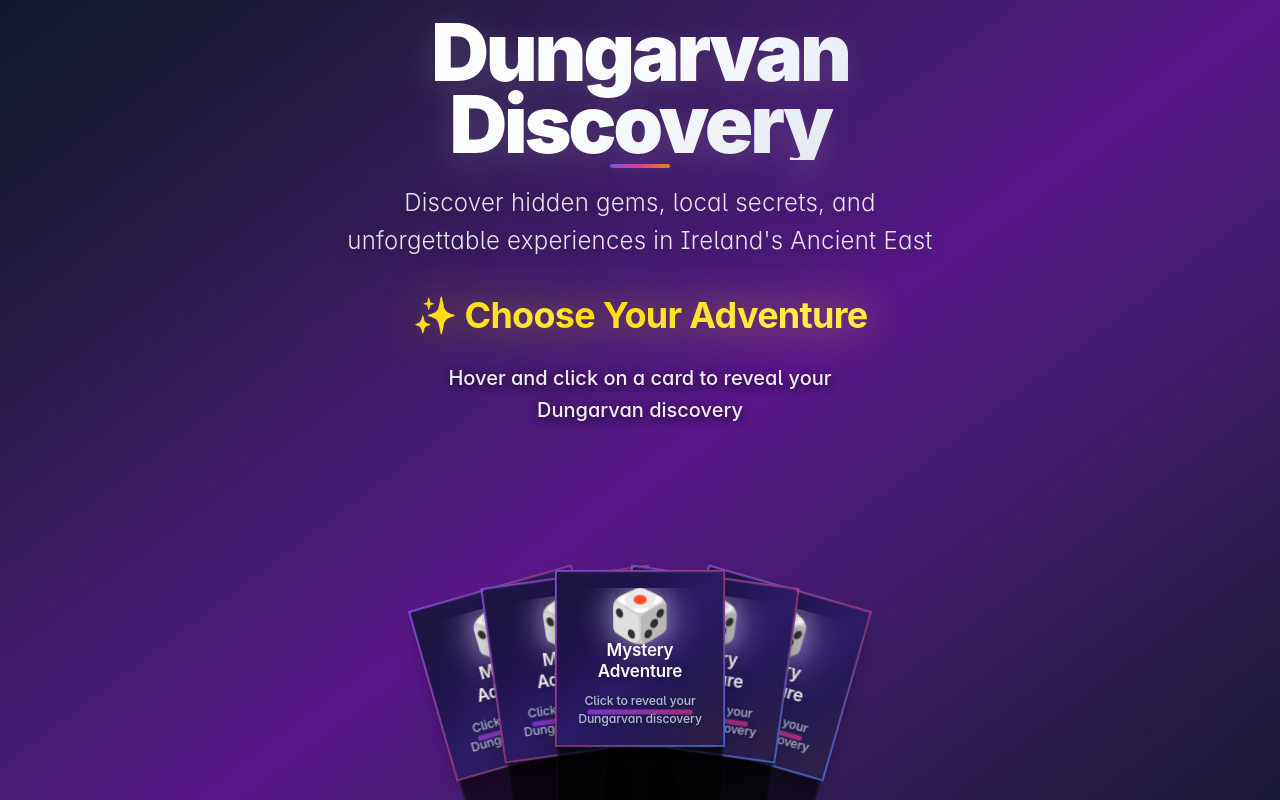
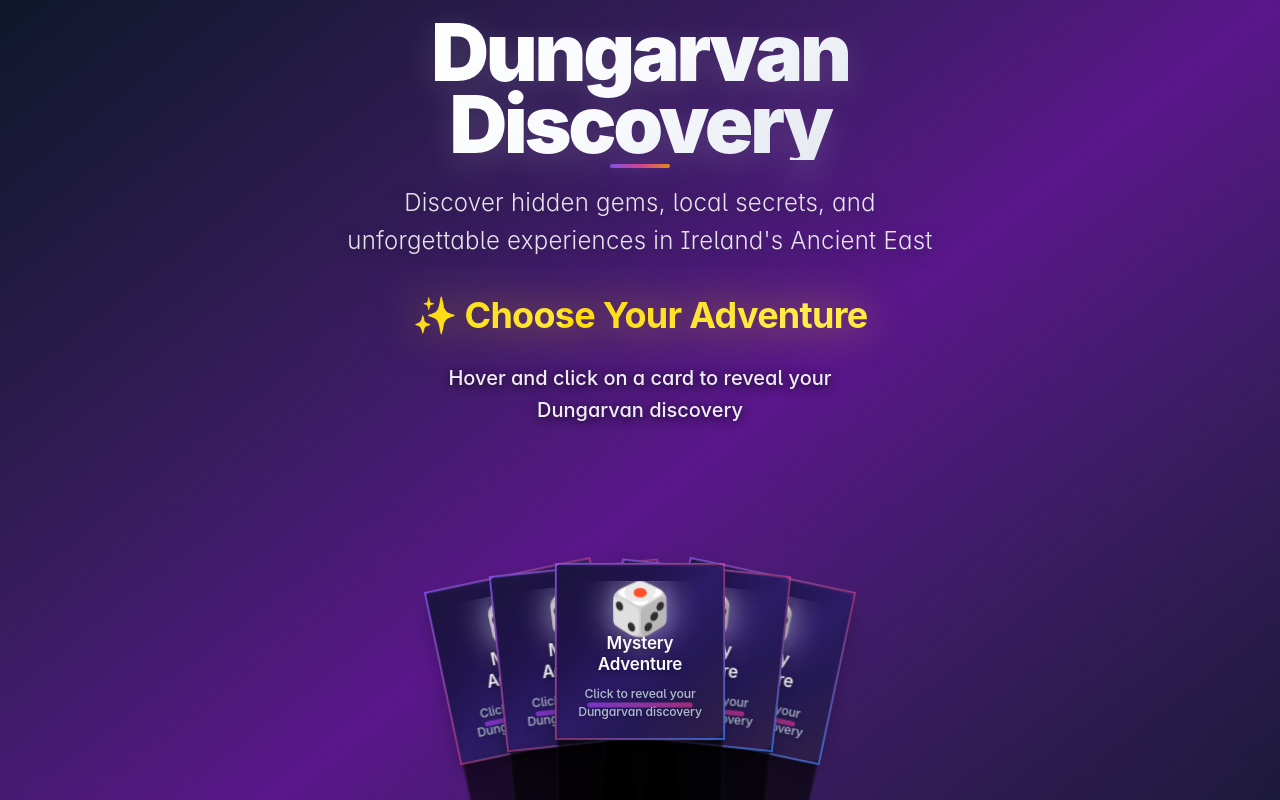
Before and after one commit to BareTread/dungarvan-discovery, a Next.js app: page / in a window 1280 px wide. Both pictures are taken after a click on the button "Deal the Cards". Shown: the top 800 px of the page. Built offline with nearby package versions, Linux system fonts and the light colour scheme.

Commit message:
Your commit message

```diff
--- a/src/components/CardHand.tsx
+++ b/src/components/CardHand.tsx
@@ -281,18 +281,24 @@ export function CardHand({
             animate={{ opacity: 1 }}
             transition={{ duration: 0.5 }}
           >
-            <div className="relative flex items-center justify-center" style={{ minHeight: 'clamp(300px, 50vw, 400px)' }}>
+            <div
+              className="relative flex items-center justify-center"
+              style={{
+                minHeight: 'clamp(350px, 60vh, 450px)', // Increased height for better mobile experience
+                paddingBottom: 'clamp(2rem, 8vw, 4rem)' // Bottom padding for thumb reach
+              }}
+            >
               {cards.map((card, index) => {
-                // Calculate premium fan positioning
+                // Calculate premium fan positioning with mobile optimization
                 const totalCards = cards.length;
                 const centerIndex = Math.floor(totalCards / 2);
                 const offsetFromCenter = index - centerIndex;
 
-                // Enhanced spacing and rotation for premium fan effect
-                const xOffset = offsetFromCenter * 40; // Optimized spacing
-                const rotation = offsetFromCenter * 8; // More pronounced rotation for visual appeal
-                const yOffset = Math.abs(offsetFromCenter) * 4; // Subtle arc effect
-                const zIndex = totalCards - Math.abs(offsetFromCenter); // Center cards higher
+                // Mobile-first responsive spacing and rotation
+                const xOffset = offsetFromCenter * Math.min(40, window?.innerWidth ? window.innerWidth * 0.08 : 40);
+                const rotation = offsetFromCenter * 6; // Reduced rotation for mobile stability
+                const yOffset = Math.abs(offsetFromCenter) * 3; // Reduced for tighter mobile layout
+                const zIndex = totalCards - Math.abs(offsetFromCenter);
 
                 return (
                   <motion.div
@@ -311,7 +317,7 @@ export function CardHand({
                     }}
                     animate={{
                       opacity: 1,
-                      scale: 0.85, // Increased for better touch targets (140px * 0.85 = 119px minimum)
+                      scale: window?.innerWidth && window.innerWidth < 768 ? 0.9 : 0.85, // Larger on mobile for 44px+ touch targets
                       x: xOffset,
                       y: yOffset,
                       rotate: rotation,
@@ -324,15 +330,19 @@ export function CardHand({
                       filter: { duration: 0.6 }
                     }}
                     whileHover={{
-                      scale: 1.1, // Increased hover scale for better interaction feedback
+                      scale: window?.innerWidth && window.innerWidth < 768 ? 1.05 : 1.1, // Optimized hover for mobile
                       zIndex: 50,
-                      y: yOffset - 25,
+                      y: yOffset - (window?.innerWidth && window.innerWidth < 768 ? 15 : 25), // Reduced lift on mobile
                       rotate: 0,
                       filter: "brightness(1.1) saturate(1.1)",
                       transition: {
                         duration: 0.4,
                         ease: [0.175, 0.885, 0.32, 1.275]
                       }
+                    }}
+                    whileTap={{
+                      scale: window?.innerWidth && window.innerWidth < 768 ? 0.95 : 1.0, // Touch feedback
+                      transition: { duration: 0.1 }
                     }}
                   >
                     <GameCard
```
